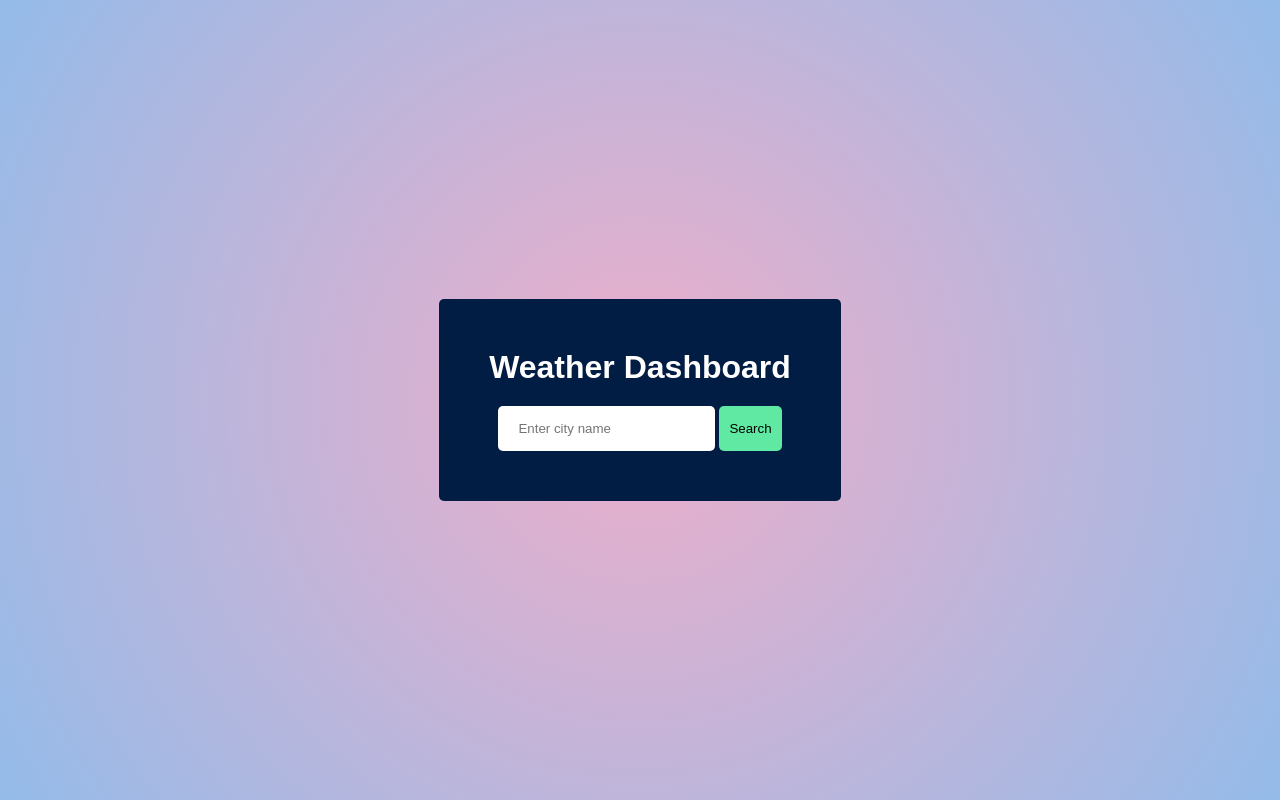
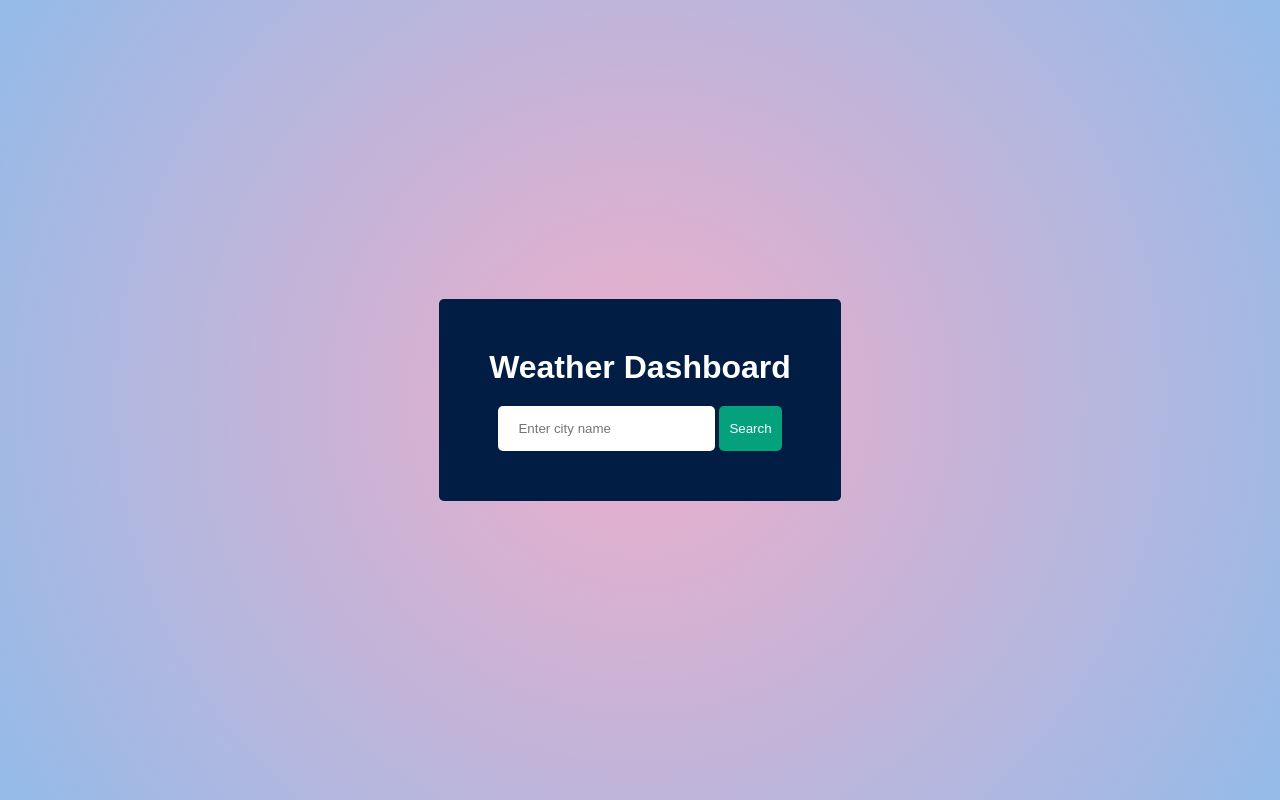
Before and after one commit to thaiyalnath-b/Weather-Dashboard, a plain HTML site: page index.html in a window 1280 px wide. Drawn offline with Linux system fonts and the light colour scheme.

Commit message:
Edited Css

```diff
--- a/styles.css
+++ b/styles.css
@@ -40,7 +40,11 @@ body{
         padding: 10px;
         border: none;
         border-radius: 5px;
-        background-color: rgb(96, 233, 162);
+        background-color: rgb(4, 161, 124);
+        color: white;
+    }
+    #btn:hover{
+        background-color: rgb(2, 104, 80);
     }
     #loading{
         margin-top: 20px;
```
